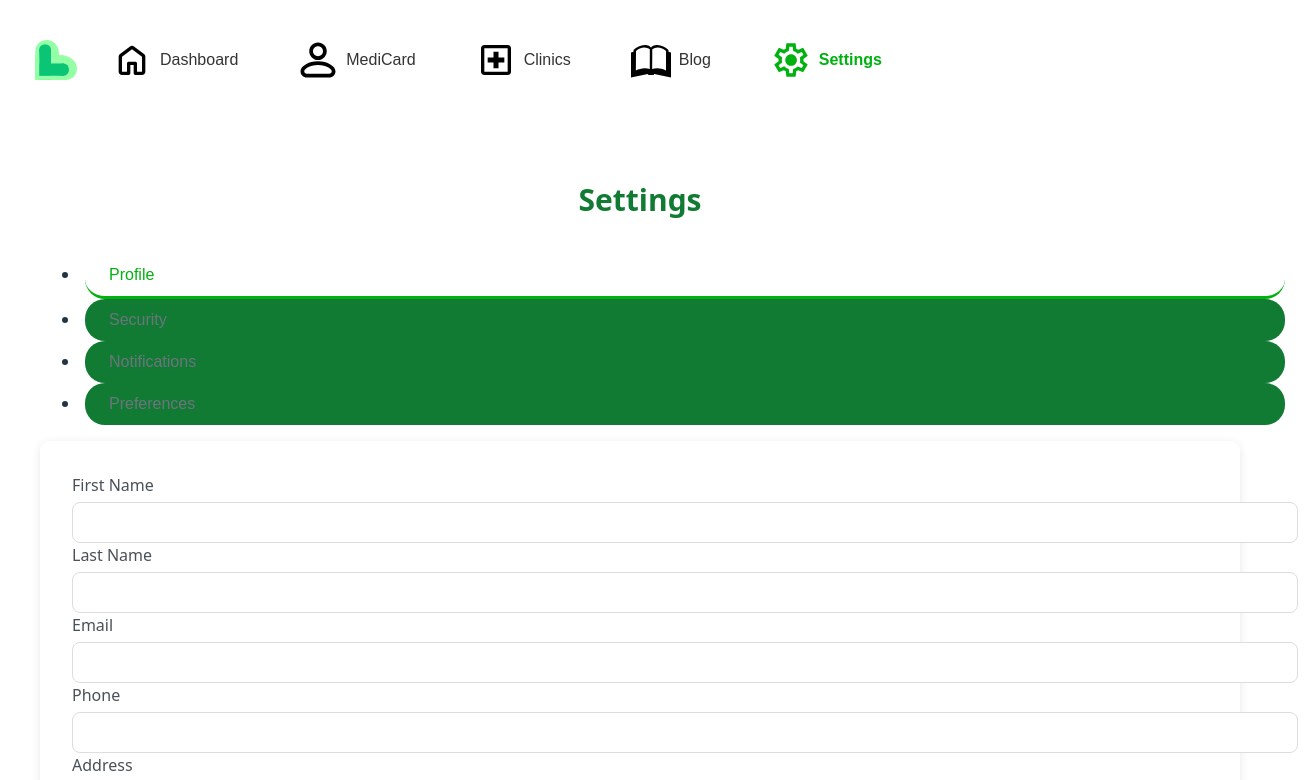
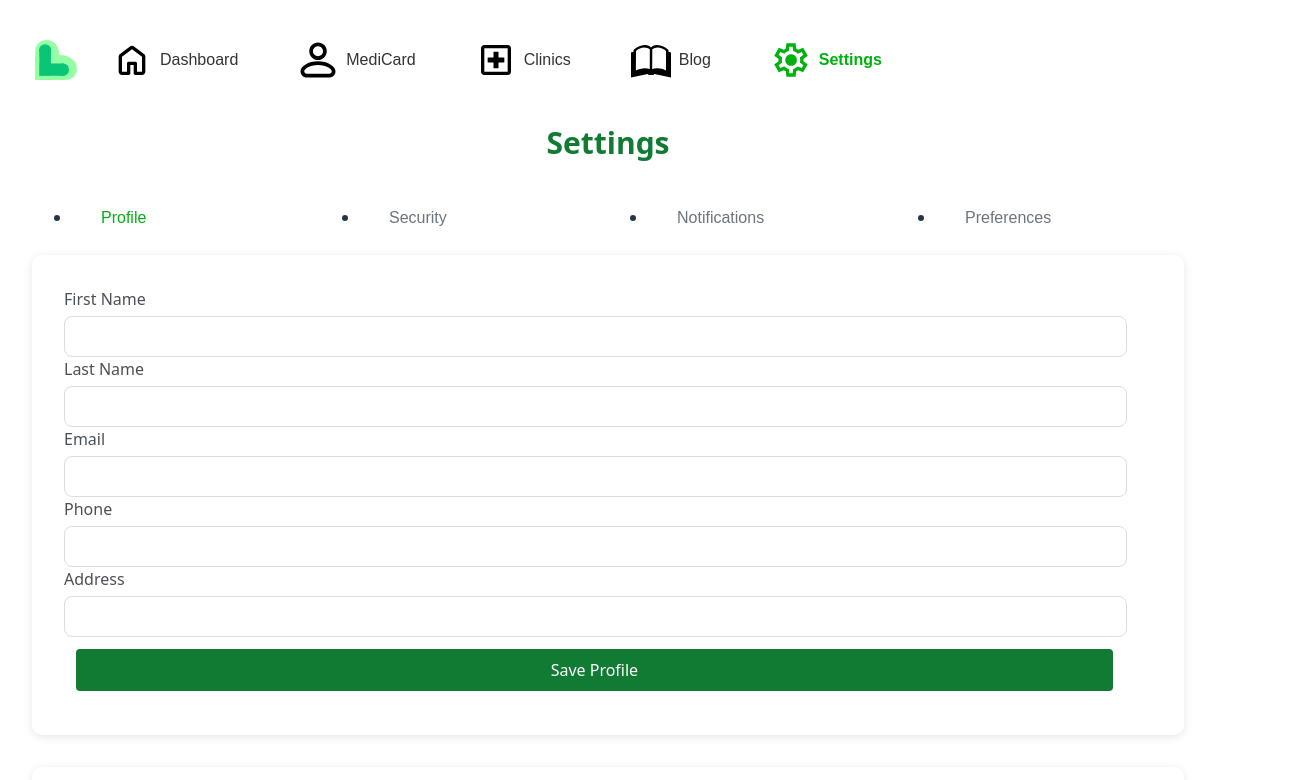
Before and after one commit to reaapunzell/HealthLink, a React (Vite) app in the folder health-link/: page /settings in a window 1280 px wide. Shown: the top 780 px of the page, 1304 px wide, since content can reach past the window. Built offline with nearby package versions, Linux system fonts and the light colour scheme.

Commit message:
settings styling edits

```diff
--- a/health-link/src/assets/style.css
+++ b/health-link/src/assets/style.css
@@ -700,9 +700,8 @@ li.appointment {
 
 /* Settings Page Styles */
 .settings-container {
-  padding: 2rem;
-  max-width: 1200px;
-  margin: 0 auto;
+  max-width: 90%;
+  margin: 2rem;
 }
 
 .settings-header {
@@ -724,22 +723,22 @@ li.appointment {
 
 .settings-actions {
   display: flex;
-  justify-content: flex-end;
-  margin-top: 1.5rem;
+  max-width: 90%;
+  border-radius: 8px;
+  padding: 0.75rem;
 }
 
 /* Tab styling */
+
+.mb-4 {
+  display: flex;
+}
 .nav-tabs .nav-link {
   color: #6c757d;
+  background-color: transparent;
   font-weight: 500;
   border: none;
   padding: 0.75rem 1.5rem;
-}
-
-.nav-tabs .nav-link.active {
-  color: var(--primary-color);
-  border-bottom: 3px solid var(--primary-color);
-  background: transparent;
 }
 
 /* Form styling */
@@ -748,8 +747,14 @@ li.appointment {
   color: #495057;
 }
 
+.mb-3 {
+  display: flex;
+  flex-direction: column;
+}
+
 .form-control,
 .form-select {
+  max-width: 90%;
   border-radius: 8px;
   padding: 0.75rem;
 }
```
